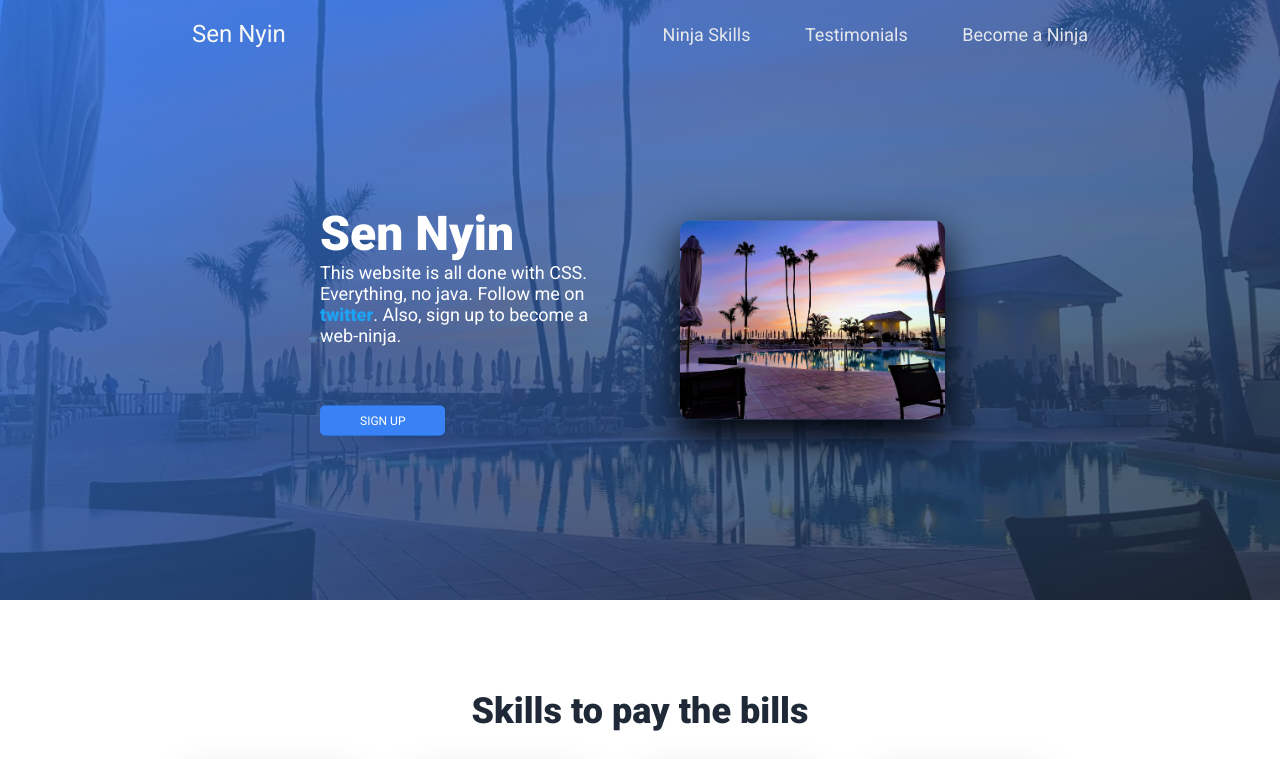
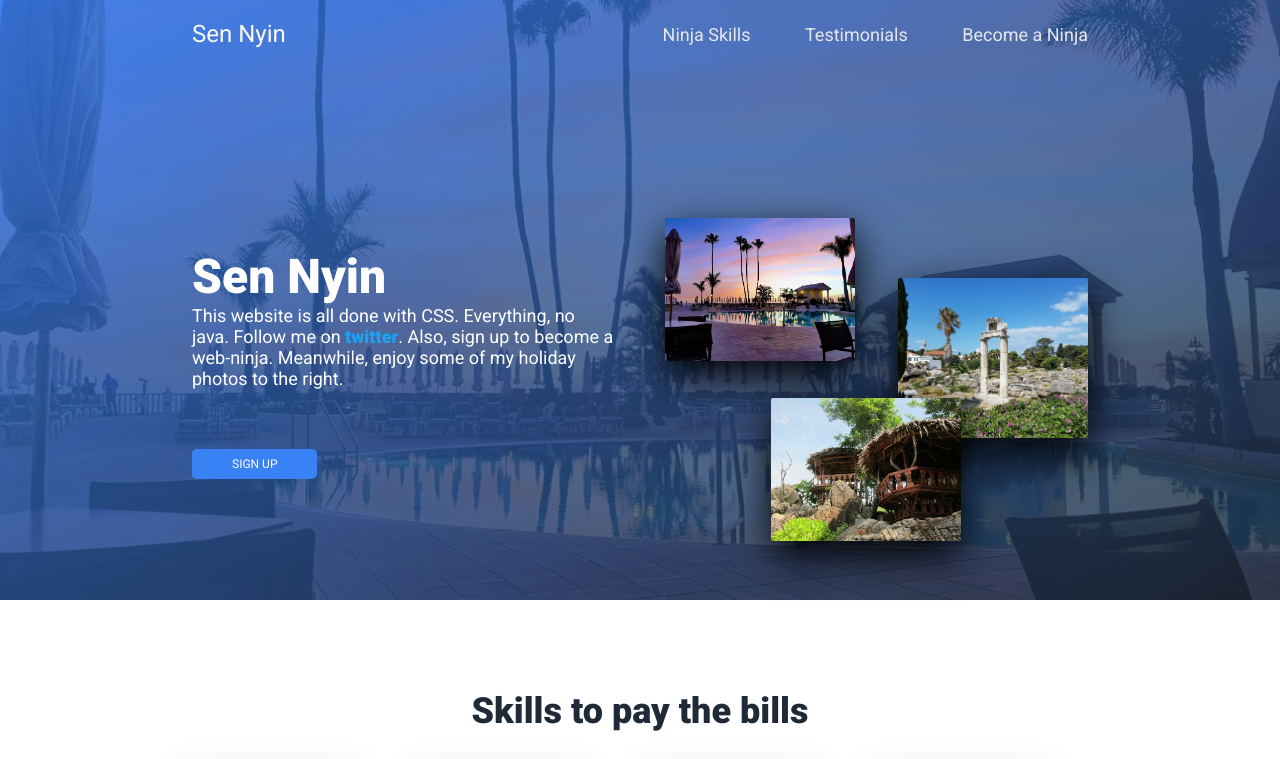
Before and after one commit to Sen-Nyin/odin-landing-page, a plain HTML site: page index.html in a window 1280 px wide. Shown: the top 759 px of the page. Drawn offline with Linux system fonts and the light colour scheme.

Commit message:
added images to head

```diff
--- a/index.html
+++ b/index.html
@@ -34,21 +34,32 @@
         </nav>
 
         <!-- TITLE CONTENT -->
-
+        <div class="flexbox-container">
             <div class="header-hero">
                 <div class="header-hero__text">
                     <h1 class="heading-primary">
                         <span class="heading-primary--main">Sen Nyin</span>
-                    <span class="heading-primary--sub">This website is all done with CSS. Everything, no java. Follow me
+                        <span class="heading-primary--sub">This website is all done with CSS. Everything, no java.
+                            Follow me
                             on <a class="heading-primary--tweetlink"
-                            href="https://twitter.com/LeonLonsdale">twitter</a>. Also, sign up to become a web-ninja.</span>
+                                href="https://twitter.com/LeonLonsdale">twitter</a>.
+                            Also, sign up to become a web-ninja. Meanwhile, enjoy some of my holiday photos to the
+                            right.</span>
 
                     </h1>
 
                     <a href="#" class="btn btn--blue btn--animated">Sign Up</a>
                 </div>
                 <div class="header-hero__image">
-                <img class="header-hero__image--img" src="img/tr.jpg" alt="image">
+
+                    <div class="photodisplay">
+
+                        <img src="img/tr.jpg" alt="Photo 1" class="photodisplay__photo photodisplay__photo--ph1">
+                        <img src="img/kos.jpg" alt="Photo 2" class="photodisplay__photo photodisplay__photo--ph2">
+                        <img src="img/kpn.jpg" alt="Photo 3" class="photodisplay__photo photodisplay__photo--ph3">
+
+                    </div>
+                </div>
             </div>
         </div>
 
@@ -98,7 +109,8 @@
         <!-- QUOTE SECTION -->
 
         <section class="quote" id="testimonial">
-            <p class="quote__text">I was so pleased with my design for my Valhalla website that I collapsed to the floor like I'd been struck on the head by Mjolnir. The sensation lingers to this day!</p>
+            <p class="quote__text">I was so pleased with my design for my Valhalla website that I collapsed to the floor
+                like I'd been struck on the head by Mjolnir. The sensation lingers to this day!</p>
             <span class="quote__author">-Thor, God of Thunder</span>
         </section>
 
--- a/sass/base/_base.scss
+++ b/sass/base/_base.scss
@@ -20,6 +20,7 @@ body {
 .flexbox-container {
   display: flex;
   justify-content: center;
+  align-content: center;
 }
 
 .information,
--- a/sass/components/_nav.scss
+++ b/sass/components/_nav.scss
@@ -2,7 +2,7 @@
   display: flex;
   justify-content: center;
   align-items: center;
-  padding: 20px 0 50px;
+  padding: 20px 0 20rem;
 
   &__logo {
     color: #f9faf8;
--- /dev/null
+++ b/sass/components/_photodisplay.scss
@@ -0,0 +1,41 @@
+.photodisplay {
+  position: relative;
+
+  &__photo {
+    width: 45%;
+    box-shadow: 0 1.5rem 4rem rgba($color-black, 4);
+    border-radius: 2px;
+    position: absolute;
+    z-index: 10;
+    transition: all 0.2s;
+    // // offset the outline applied in hover
+    outline-offset: 2rem;
+
+    &--ph1 {
+      left: 0;
+      top: -3rem;
+    }
+    &--ph2 {
+      right: 0;
+      top: 3rem;
+    }
+    &--ph3 {
+      left: 25%;
+      top: 15rem;
+    }
+
+    &:hover {
+      outline: 1.5rem solid $color-primary-light;
+      transform: scale(1.05) translateY(-.5rem);
+      box-shadow: 0 2.5rem 4rem rgba($color-black, 5);
+      z-index: 20;
+    }
+  }
+
+  // When hovering the composition, select the photos that ar not hovered
+
+  &:hover &__photo:not(:hover) {
+    transform: scale(.9);
+  }
+
+}
--- a/sass/layout/_header.scss
+++ b/sass/layout/_header.scss
@@ -14,10 +14,7 @@
 
 .header-hero {
   display: flex;
-  transform: translate(-50%, -50%);
-  position: absolute;
-  top: 40%;
-  left: 50%;
+
 
   &__text {
     flex: 1;
@@ -34,25 +31,7 @@
       color: #e5e7eb;
     }
   }
-
   &__image {
-    display: flex;
     flex: 1;
-    justify-content: center;
-    align-items: center;
-    border-radius: 3px;
-    color: white;
-
-    &--img {
-      width: 90%;
-      border-radius: 1rem;
-      box-shadow: 0 1.5rem 4rem rgba($color-black, 4);
-
-      &:hover {
-        transform: scale(1.05) translateY(-0.5rem);
-        box-shadow: 0 2.5rem 4rem rgba($color-black, 5);
-
-      }
-    }
   }
 }
--- a/sass/styles.scss
+++ b/sass/styles.scss
@@ -8,6 +8,7 @@
 @import "components/nav";
 @import "components/button";
 @import "components/cards";
+@import "components/photodisplay";
 @import "layout/header";
 @import "layout/information";
 @import "layout/quote";
```
Also changed, not shown: css/styles.css, img/kos.jpg (added), img/kpn.jpg (added), 1 other file. Lines whose indentation alone changed are shown as unchanged.
